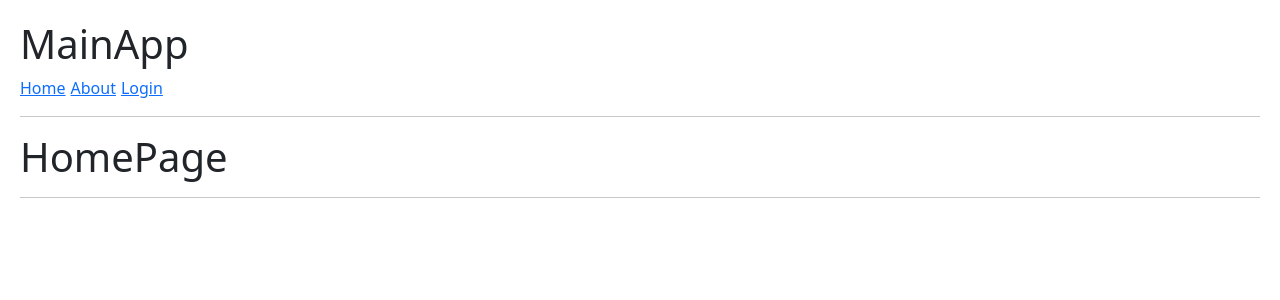
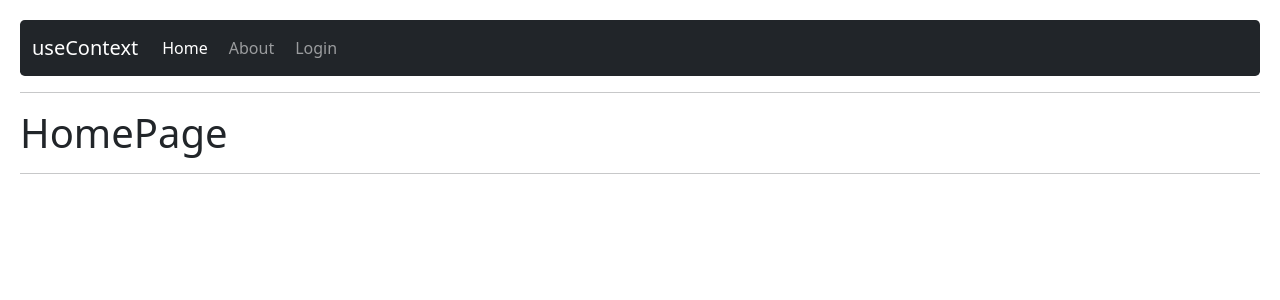
Before and after one commit to lauraportillo/hook-app, a React (Create React App) app: page / in a window 1280 px wide. Shown: the top 300 px of the page. Built offline with nearby package versions, Linux system fonts and the light colour scheme.

Commit message:
add navlink

```diff
--- a/src/09-useContext/MainApp.js
+++ b/src/09-useContext/MainApp.js
@@ -10,7 +10,7 @@
 const MainApp = () => {
     return (
         <>
-            <h1>MainApp</h1>
+
             <Navbar />
             <hr />
 
--- a/src/09-useContext/Navbar.js
+++ b/src/09-useContext/Navbar.js
@@ -1,12 +1,38 @@
 // React
-import { Link } from 'react-router-dom';
+import { Link, NavLink } from 'react-router-dom';
 
 const Navbar = () => {
     return (
-        <nav>
-            <Link to='/'>Home</Link>
-            <Link to='/about'>About</Link>
-            <Link to='/login'>Login</Link>
+        <nav className="navbar navbar-expand-lg navbar-dark bg-dark rounded-3">
+            <div className="container-fluid">
+
+                <Link className="navbar-brand" to='/'>useContext</Link>
+
+
+                <div className="collapse navbar-collapse" id="navbarNav">
+                    <ul className="navbar-nav">
+
+                        <NavLink
+                            className={({ isActive }) => `nav-link ${isActive ? 'active' : ''}`}
+                            to='/'>
+                            Home
+                        </NavLink>
+
+                        <NavLink
+                            className={({ isActive }) => `nav-link ${isActive ? 'active' : ''}`}
+                            to='/about'>
+                            About
+                        </NavLink>
+
+                        <NavLink
+                            className={({ isActive }) => `nav-link ${isActive ? 'active' : ''}`}
+                            to='/login'>
+                            Login
+                        </NavLink>
+
+                    </ul>
+                </div>
+            </div>
         </nav>
     )
 }
```
